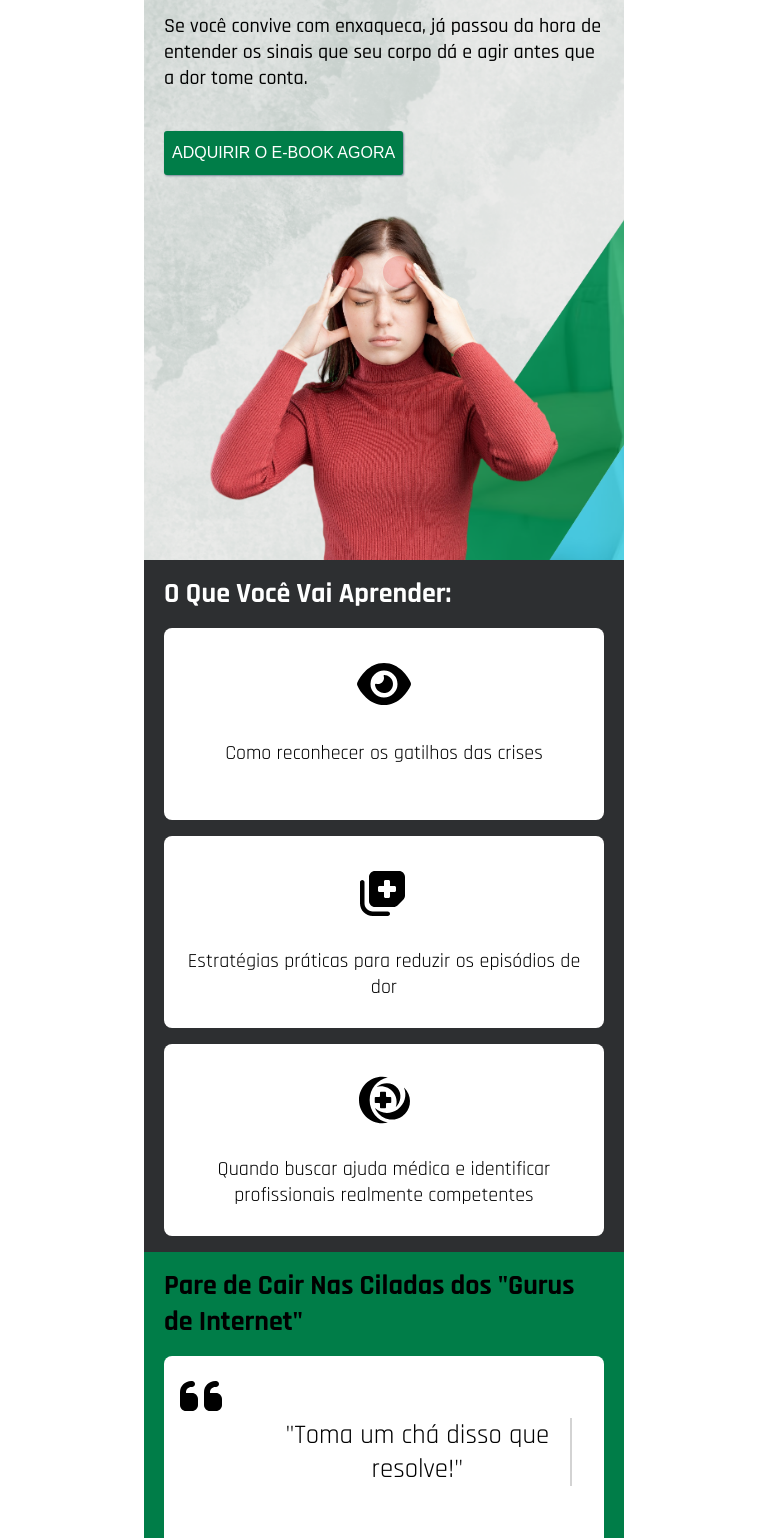
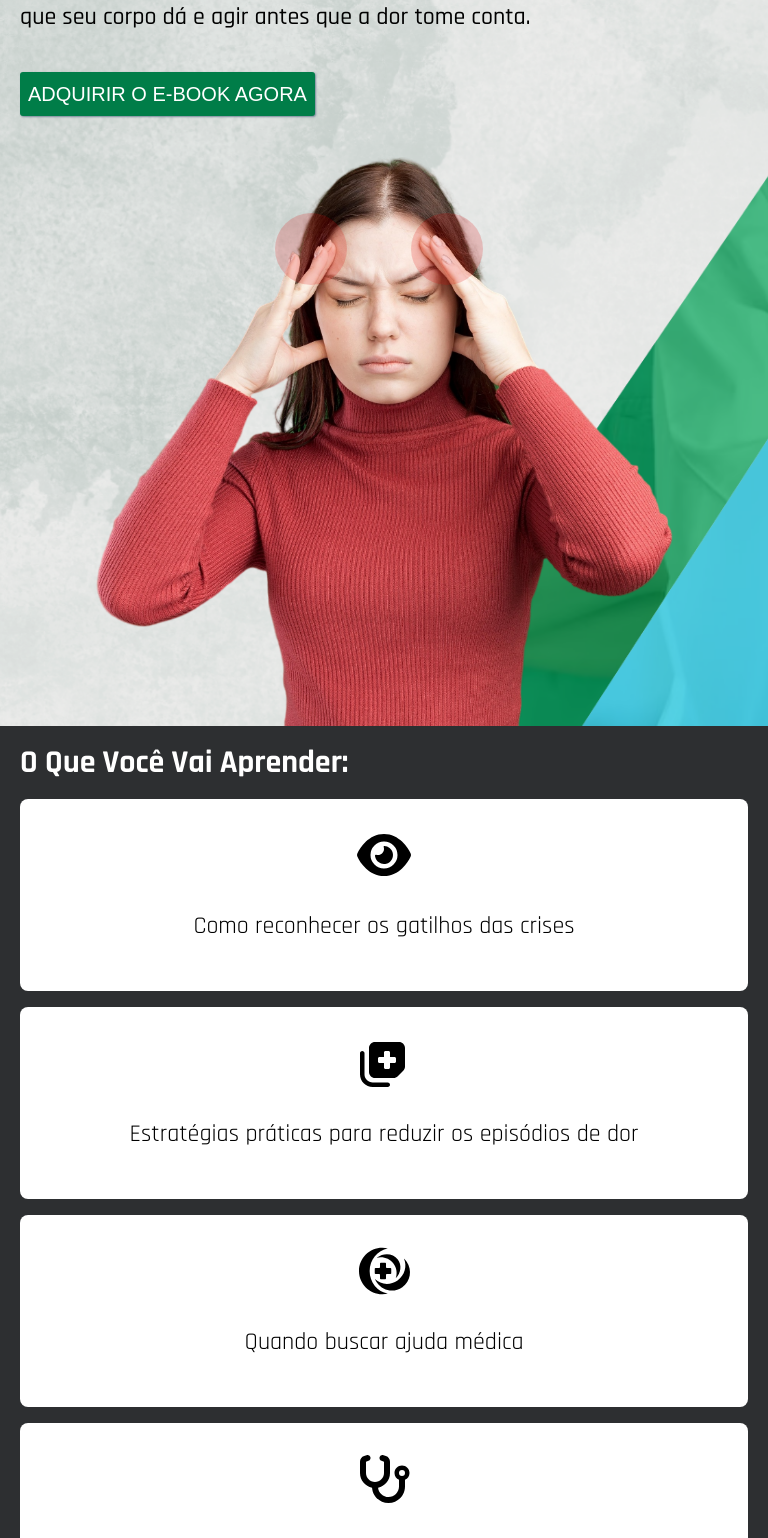
Before and after one commit to LucasCosta0117/landing-page-enxaqueca, a Vue app: page / in a window 768 px wide. Shown: the part 280-1818 px from the top of the page. Built offline with nearby package versions, Linux system fonts and the light colour scheme.

Commit message:
feat: implementa responsividade para telas até 768px

```diff
--- a/src/components/BenefitsCards.vue
+++ b/src/components/BenefitsCards.vue
@@ -79,4 +79,11 @@ export default {
   font-size: 1.25rem;
   margin-right: 0.5rem;
 }
+
+/** Responsividade para telas até 768px (Tabletes) */
+@media(min-width: 481px) and (max-width: 768px) {
+  .benefits-itens li {
+    font-size: 1.375rem;
+  }
+}
 </style>
--- a/src/components/BulletItem.vue
+++ b/src/components/BulletItem.vue
@@ -41,4 +41,11 @@ export default {
   font-size: 1.25rem;
   font-weight: 500;
 }
+
+/** Responsividade para telas até 768px (Tabletes) */
+@media(min-width: 481px) and (max-width: 768px) {
+  .text-item {
+    font-size: 1.5rem;
+  }
+}
 </style>
--- a/src/components/FeedbackCard.vue
+++ b/src/components/FeedbackCard.vue
@@ -103,4 +103,14 @@ export default {
 .start-color {
   color: rgb(230, 197, 15);
 }
+
+/** Responsividade para telas até 768px (Tabletes) */
+@media(min-width: 481px) and (max-width: 768px) {
+  .feedback-rating .name-user {
+    font-size: 1.25rem;
+  }
+  .feedback-text {
+    font-size: 1.25rem;
+  }
+}
 </style>
--- a/src/components/QuoteCard.vue
+++ b/src/components/QuoteCard.vue
@@ -54,6 +54,7 @@ export default {
     display: flex;
     flex-direction: row;
     align-items: center;
+    justify-content: space-between;
     background-color: #ffffff;
     border-radius: 0.5rem;
     padding: 1rem;
@@ -69,10 +70,17 @@ export default {
     width: 20%;
 }
 .quote-card-text {
-    font-size: 1.675rem;
+    font-size: 1.25rem;
     font-weight: 400;
-    margin: 1rem;
-    text-align: center;
+    padding-right: 1rem;
+    text-align: right;
     border-right: lightgray solid 2px;
 }
+
+/** Responsividade para telas até 768px (Tabletes) */
+@media(min-width: 481px) and (max-width: 768px) {
+  .quote-card-text {
+    font-size: 1.5rem;
+  }
+}
 </style>
--- a/src/components/SallButton.vue
+++ b/src/components/SallButton.vue
@@ -62,4 +62,11 @@ export default {
     box-shadow: none;
     cursor: pointer;
 }
+
+/** Responsividade para telas até 768px (Tabletes) */
+@media(min-width: 481px) and (max-width: 768px) {
+  .btn-input {
+    font-size: 1.25rem;
+  }
+}
 </style>
--- a/src/components/SimpleTipCard.vue
+++ b/src/components/SimpleTipCard.vue
@@ -89,4 +89,11 @@ export default {
     margin-top: 1rem;
     text-align: center;
 }
+
+/** Responsividade para telas até 768px (Tabletes) */
+@media(min-width: 481px) and (max-width: 768px) {
+  .tip-card-text {
+    font-size: 1.5rem;
+  }
+}
 </style>
--- a/src/components/SummaryMock.vue
+++ b/src/components/SummaryMock.vue
@@ -5,7 +5,7 @@
                 v-for="(item, key) in summaryItens"
                 :key="key"
             >
-                {{ key + 1 }}. {{ item }}
+                <b>{{ key + 1 }}.</b> {{ item }}
             </li>
         </ul>
     </div>
@@ -48,4 +48,11 @@ export default {
     font-size: 1.125rem;
     font-weight: 500;
 }
+
+/** Responsividade para telas até 768px (Tabletes) */
+@media(min-width: 481px) and (max-width: 768px) {
+  .summary-list:only-child {
+    font-size: 1.25rem;
+  }
+}
 </style>
--- a/src/main.js
+++ b/src/main.js
@@ -14,6 +14,7 @@ import { faStar } from '@fortawesome/free-solid-svg-icons';
 import { faStar as faStarRegular } from '@fortawesome/free-regular-svg-icons';
 import { faUser } from '@fortawesome/free-solid-svg-icons';
 import { faArrowsDownToPeople } from '@fortawesome/free-solid-svg-icons';
+import { faStethoscope } from '@fortawesome/free-solid-svg-icons';
 
 
 library.add(
@@ -27,7 +28,8 @@ library.add(
     faStar,
     faStarRegular,
     faUser,
-    faArrowsDownToPeople
+    faArrowsDownToPeople,
+    faStethoscope
 );
 
 createApp(App)
--- a/src/pages/HomePage.vue
+++ b/src/pages/HomePage.vue
@@ -200,7 +200,11 @@ export default {
             },
             {
               iconName: 'fa-brands fa-medrt',
-              textCard: 'Quando buscar ajuda médica e identificar profissionais realmente competentes'
+              textCard: 'Quando buscar ajuda médica'
+            },
+            {
+              iconName: 'fa-solid fa-stethoscope',
+              textCard: 'Como identificar profissionais realmente competentes'
             }
           ],
           quoteCards: [
@@ -377,4 +381,69 @@ export default {
   padding: 1rem;
   text-align: center;
 }
+
+/** Responsividade para telas até 768px (Tabletes) */
+@media(min-width: 481px) and (max-width: 768px) {
+  .home-view-container {
+    width: 100%;
+    max-width: 1024px;
+    margin: 0 auto;
+  }
+  .main-title {
+    font-size: 2.75rem;
+  }
+  .section-title {
+    font-size: 2rem;
+  }
+  .paragraph-text {
+    font-size: 1.5rem;
+  }
+  .image-box img {
+    width: 80%;
+  }
+  .image-box-icon {
+    font-size: 2.25rem;
+    position: absolute;
+    top: 10%;
+    left: 35%;
+  }
+  .image-box-icon span:first-of-type{
+    padding-right: 4rem;
+  }
+  .price-box {
+    flex-direction: row;
+    align-items: center;
+    gap: 1rem;
+    margin: 1.5rem;
+  }
+  .price-box img {
+    width: 40%;
+  }
+}
+
+/** Responsividade para telas até 1366px (Notebooks/telas HD) */
+@media(min-width: 769px) and (max-width: 1366px) {
+  .home-view-container {
+    width: 100%;
+    max-width: 1366px;
+    margin: 0 auto;
+  }
+}
+
+/** Responsividade para telas até 1920px (Notebooks/telas FHD) */
+@media(min-width: 1367px) and (max-width: 1920px) {
+  .home-view-container {
+    width: 100%;
+    max-width: 1920px;
+    margin: 0 auto;
+  }
+}
+
+/** Responsividade para telas maiores que 1920px (Notebooks/telas FHD+) */
+@media(min-width: 1921px) {
+  .home-view-container {
+    width: 100%;
+    margin: 0 auto;
+  }
+}
 </style>
```
Also changed, not shown: src/components/TopNavBar.vue (deleted, +0 -54 lines).
